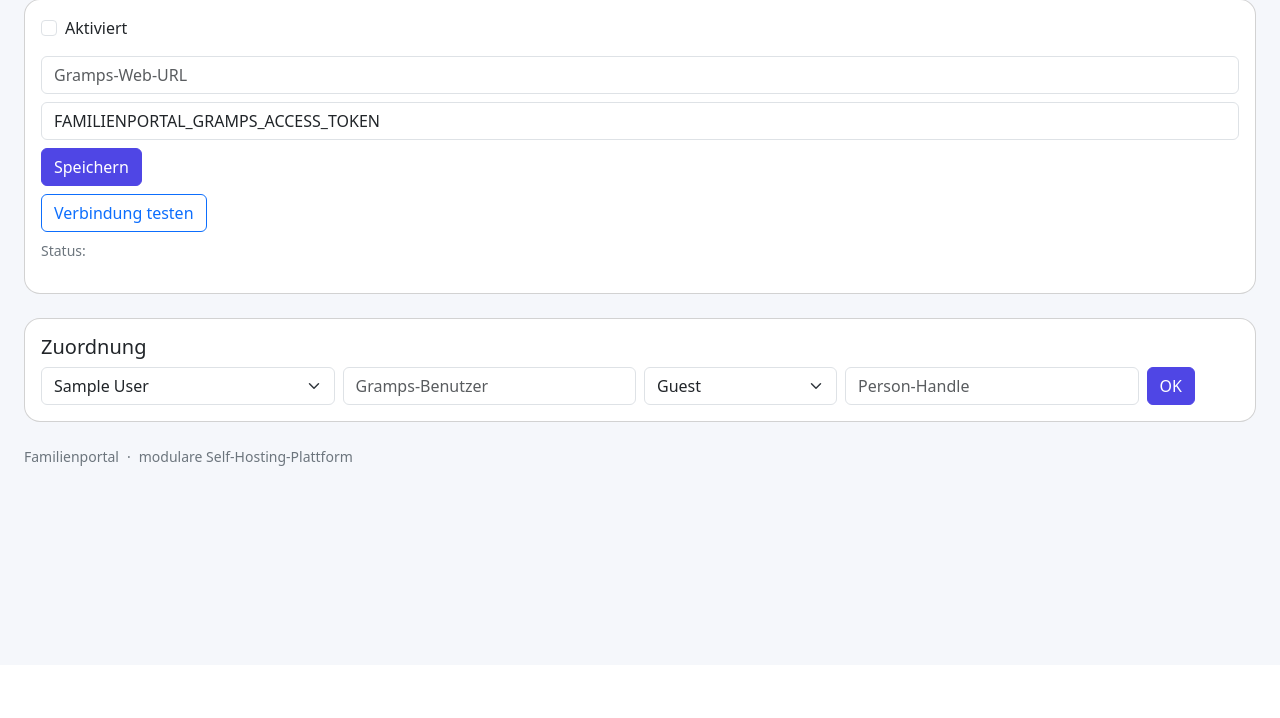
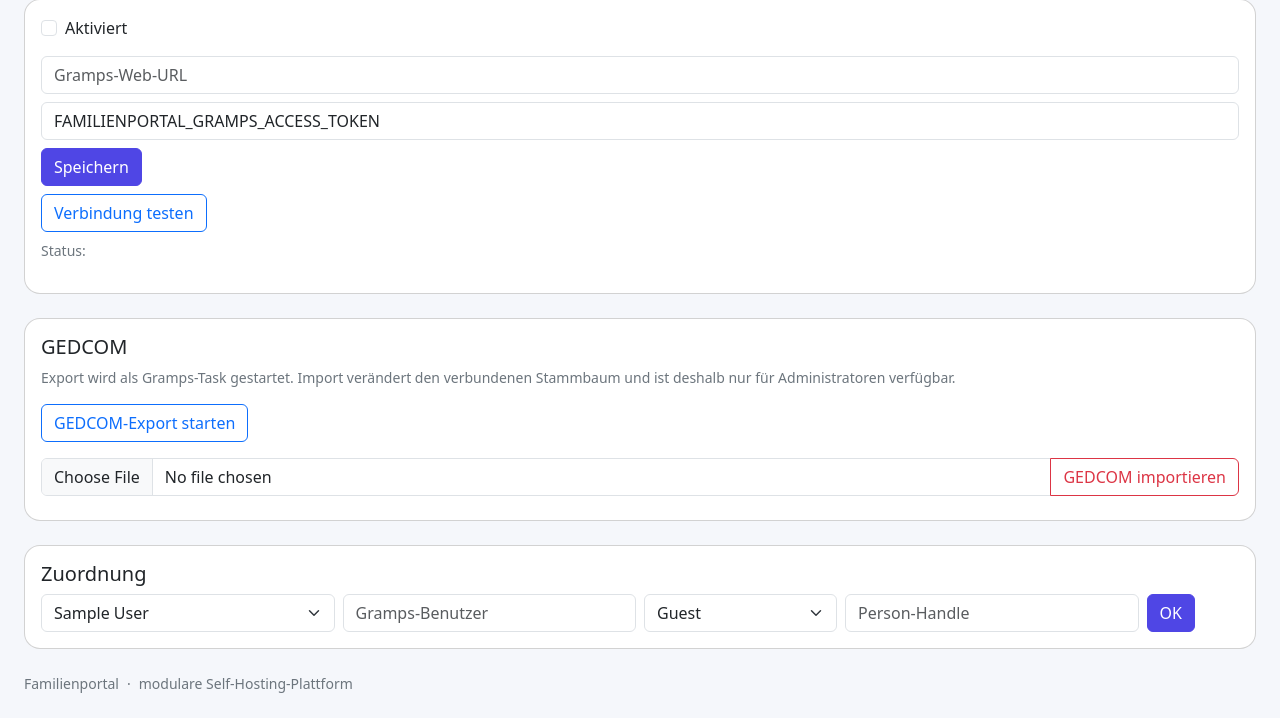
Before and after one commit to Markus4771/Familienportal, a FastAPI app: template src/familienportal/templates/gramps_admin.html in a window 1280 px wide. Shown: the part 135-853 px from the top of the page. Before the commit the page ends 601 px from the top, so only its background shows below. Run offline with FastAPI, Linux system fonts and the light colour scheme; the template is opened without the code that fills it: most values are stand-ins (such as "Sample title", 1, 10 or a date in 2020).

Commit message:
Add Gramps GEDCOM controls

```diff
--- a/src/familienportal/templates/gramps_admin.html
+++ b/src/familienportal/templates/gramps_admin.html
@@ -12,6 +12,12 @@
 {% if state %}<form method="post" action="/platform/gramps/health" class="mt-2"><button class="btn btn-outline-primary">Verbindung testen</button></form>{% endif %}
 <p class="small text-secondary mt-2">Status: {{ state.health_status if state else 'nicht konfiguriert' }}</p>
 </div></div>
+<div class="card mb-4"><div class="card-body"><h2 class="h5">GEDCOM</h2>
+<p class="text-secondary small">Export wird als Gramps-Task gestartet. Import verändert den verbundenen Stammbaum und ist deshalb nur für Administratoren verfügbar.</p>
+<button class="btn btn-outline-primary" id="ged-export" type="button">GEDCOM-Export starten</button>
+<form method="post" action="/platform/gramps/import/gedcom" enctype="multipart/form-data" class="mt-3"><div class="input-group"><input class="form-control" type="file" name="file" accept=".ged,.gedcom" required><button class="btn btn-outline-danger">GEDCOM importieren</button></div></form>
+<div id="ged-status" class="small text-secondary mt-2"></div>
+</div></div>
 <div class="card"><div class="card-body"><h2 class="h5">Zuordnung</h2>
 <form method="post" action="/platform/gramps/mapping" class="row g-2">
 <div class="col-md-3"><select class="form-select" name="user_id">{% for p in users %}<option value="{{ p.id }}">{{ p.display_name }}</option>{% endfor %}</select></div>
@@ -21,4 +27,24 @@
 <div class="col-md-1"><button class="btn btn-primary">OK</button></div>
 </form>
 </div></div>
+<script>
+const exportButton=document.getElementById('ged-export');
+const exportStatus=document.getElementById('ged-status');
+exportButton?.addEventListener('click',async()=>{
+  exportStatus.textContent='Export wird gestartet…';
+  const start=await fetch('/platform/gramps/export/gedcom',{method:'POST'});
+  const data=await start.json();
+  const taskId=data?.task?.id;
+  if(!taskId){exportStatus.textContent='Export konnte nicht gestartet werden.';return;}
+  for(let i=0;i<60;i++){
+    await new Promise(r=>setTimeout(r,1000));
+    const response=await fetch('/platform/gramps/tasks/'+encodeURIComponent(taskId));
+    const task=await response.json();
+    const path=task?.result_object?.url || task?.result?.url;
+    if(path){location.href='/platform/gramps/export/file?path='+encodeURIComponent(path);exportStatus.textContent='Export fertig.';return;}
+    if(task?.state==='FAILURE'){exportStatus.textContent='Export fehlgeschlagen.';return;}
+  }
+  exportStatus.textContent='Export läuft noch. Bitte später erneut versuchen.';
+});
+</script>
 {% endblock %}
```
